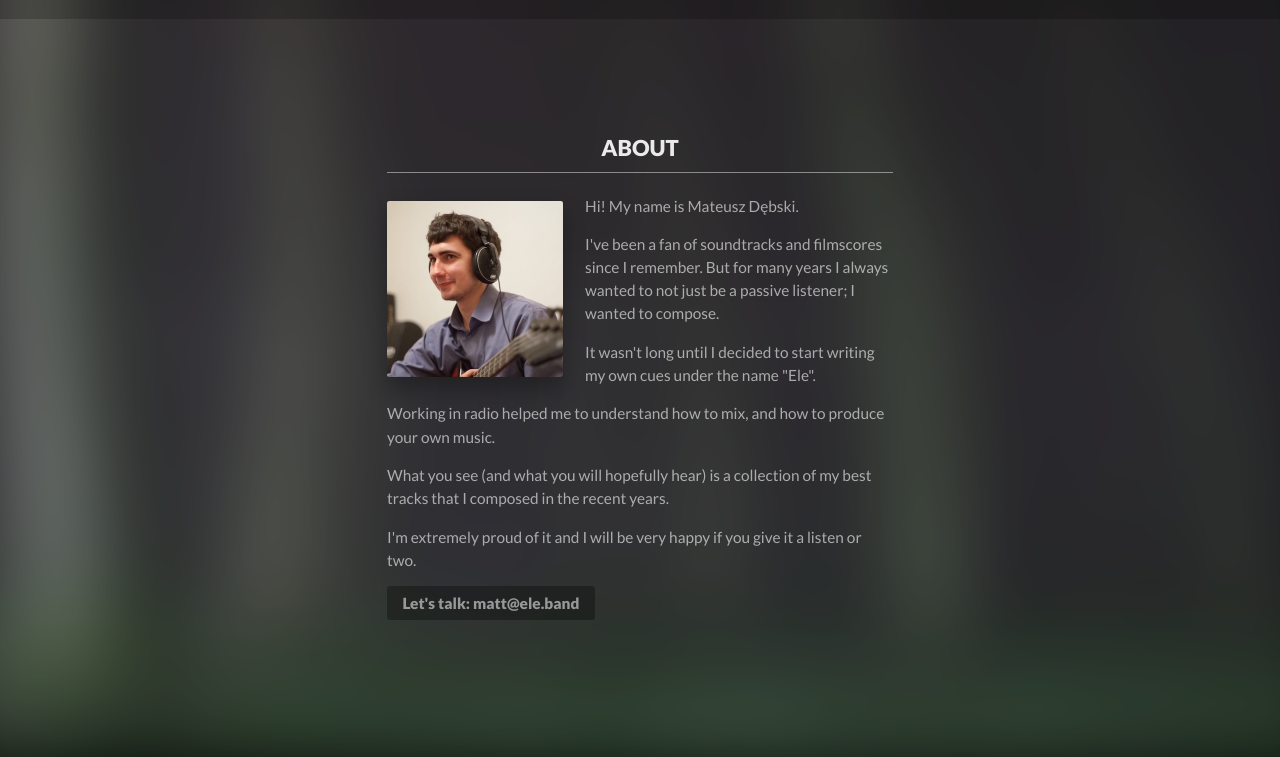
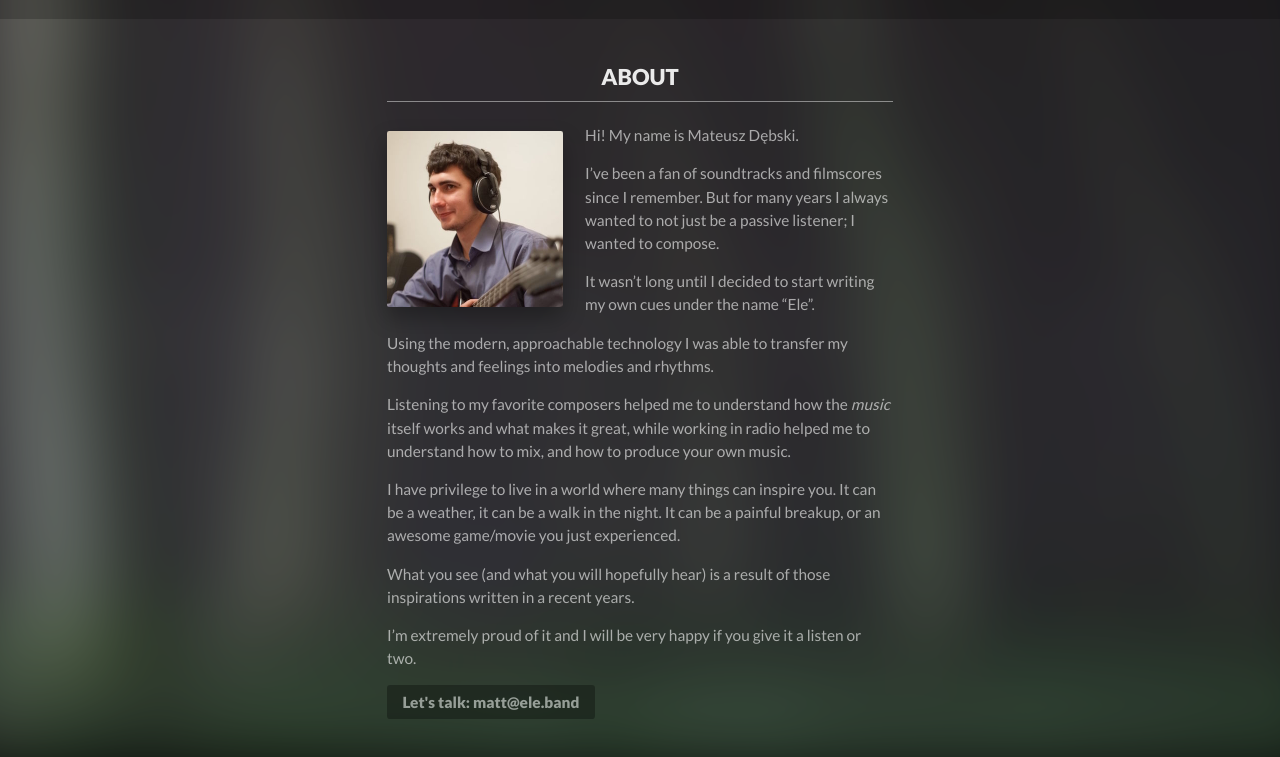
Before and after one commit to elemusic/elemusic.github.io, a plain HTML site: page about.html in a window 1280 px wide. Shown: the part 70-827 px from the top of the page. Before the commit the page ends 800 px from the top, so only its background shows below. Drawn offline with Linux system fonts and the light colour scheme.

Commit message:
Updated About

```diff
--- a/about.html
+++ b/about.html
@@ -41,11 +41,13 @@
 		<h1>About</h1>
 		<img id="matt-photo" src="assets/img/ele.jpg" alt="A Photo of Mateusz Dębski">
 		<p>Hi! My name is Mateusz Dębski.</p>
-		<p>I've been a fan of soundtracks and filmscores since I remember. But for many years I always wanted to not just be a passive listener; I wanted to compose.</p>
-		<p>It wasn't long until I decided to start writing my own cues under the name "Ele".</p>
-		<p>Working in radio helped me to understand how to mix, and how to produce your own music.</p>
-		<p>What you see (and what you will hopefully hear) is a collection of my best tracks that I composed in the recent years.</p>
-		<p>I'm extremely proud of it and I will be very happy if you give it a listen or two.</p>
+		<p>I&#8217;ve been a fan of soundtracks and filmscores since I remember. But for many years I always wanted to not just be a passive listener; I wanted to compose.</p>
+		<p>It wasn&#8217;t long until I decided to start writing my own cues under the name &#8220;Ele&#8221;.</p>
+		<p>Using the modern, approachable technology I was able to transfer my thoughts and feelings into melodies and rhythms. </p>
+		<p>Listening to my favorite composers helped me to understand how the <em>music</em> itself works and what makes it great, while working in radio helped me to understand how to mix, and how to produce your own music.</p>
+		<p>I have privilege to live in a world where many things can inspire you. It can be a weather, it can be a walk in the night. It can be a painful breakup, or an awesome game/movie you just experienced. </p>
+		<p>What you see (and what you will hopefully hear) is a result of those inspirations written in a recent years.</p>
+		<p>I&#8217;m extremely proud of it and I will be very happy if you give it a listen or two.</p>
 		<a href="mailto:matt@ele.band">Let's talk: matt@ele.band</a>
 	</div>
 
```
Also changed, not shown: 1 other file.
